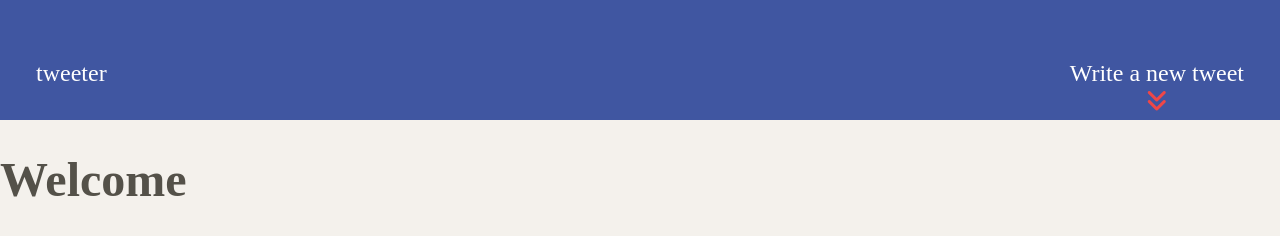
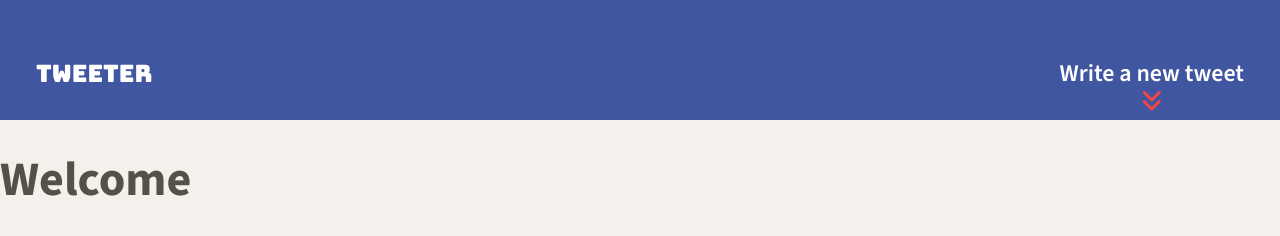
Before and after one commit to Somtico/tweeter, a website: page public/index.html in a window 1280 px wide. Drawn offline with nearby package versions, Linux system fonts and the light colour scheme.

Commit message:
Added comment on the first line.

```diff
--- a/public/styles/layout.css
+++ b/public/styles/layout.css
@@ -1,3 +1,5 @@
+/* layout.css */
+
 /*
  * http://www.paulirish.com/2012/box-sizing-border-box-ftw/
  * https://css-tricks.com/international-box-sizing-awareness-day/
@@ -18,6 +20,16 @@ body {
   color: #545149;
   background-color: #f4f1ec;
   font-size: 24px;
+  font-family: "Source Sans 3", sans-serif;
+  font-optical-sizing: auto;
+  font-weight: 600;
+  font-style: normal;
+}
+
+#logo {
+  font-family: "Bungee", sans-serif;
+  font-weight: 400;
+  font-style: normal;
 }
 
 /*
```
